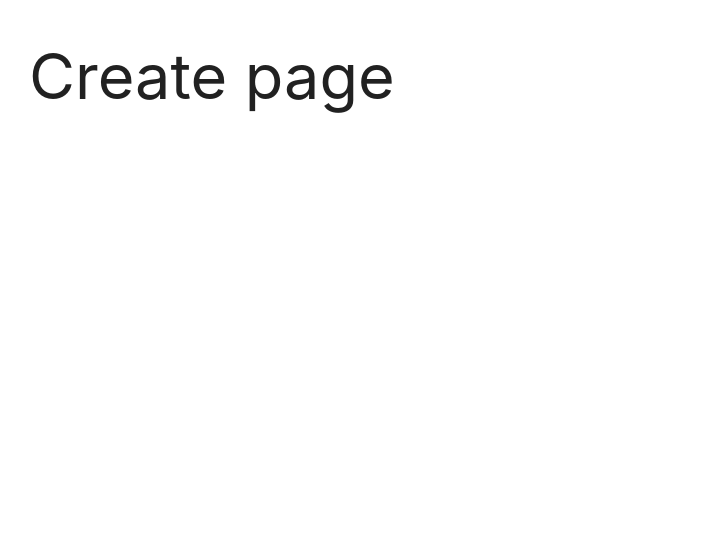
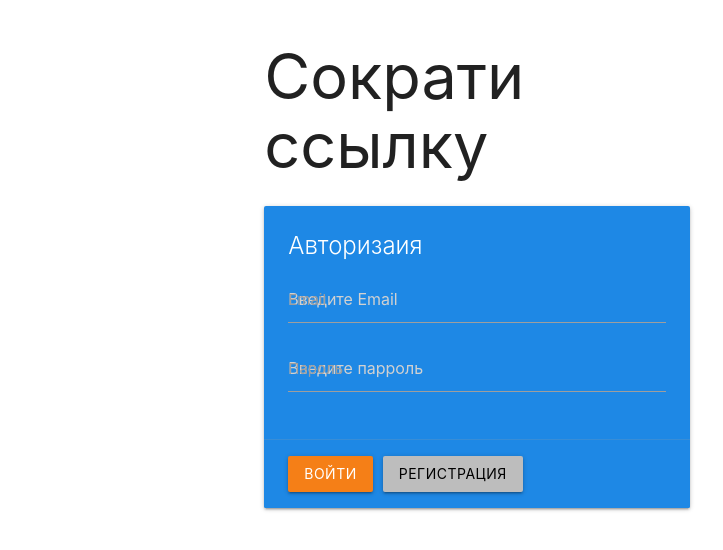
Before and after one commit to ivlievv/linkApp, a React (Create React App) app in the folder client/: page / in a window 1280 px wide. Before the commit this address led to /create. Shown: the top 550 px of the page, without its empty margins (163-886 px from the left). Built offline with nearby package versions, Linux system fonts and the light colour scheme.

Commit message:
wrote for authPage min style for form, and wrote changeHandler for form

```diff
--- a/client/src/App.js
+++ b/client/src/App.js
@@ -4,7 +4,7 @@
 import {useRoutes} from "./routes";
 
 function App () {
-  const routes = useRoutes(true)
+  const routes = useRoutes(false)
   return (
      <Router>
        <div className="container">
--- a/client/src/pages/AuthPage.js
+++ b/client/src/pages/AuthPage.js
@@ -1,10 +1,52 @@
-import React from "react";
+import React, {useState} from "react";
 
 
 export const AuthPage = () => {
-  return(
-     <div>
-       <h1>Auth page</h1>
+
+  const [form, setForm] = useState({
+    email: '', password: ''
+  })
+
+  const changeHandler = event =>{
+    setForm({...form,[event.target.name]: event.target.value}) // с помощью оператора ...form разварациваю все что касаеться form, дальше для того чтобы определить какое именно поле я меняю я обращаюсь к [-||-]: -||-
+  }
+
+  return (
+     <div className="row">
+       <div className="col s6 offset-s3">
+         <h1>Сократи ссылку</h1>
+         <div className="card blue darken-1">
+           <div className="card-content white-text">
+             <span className="card-title">Авторизаия</span>
+             <div>
+               <div className="input-field">
+                 <input
+                    placeholder="Введите Email"
+                    id="email"
+                    type="text"
+                    name="email" // и посл за счет того что на каждом input есть name то я буду менять либо имейл либо пароль с помошью метода change....
+                    onChange={changeHandler}
+                 />
+                 <label htmlFor="email">Email</label>
+               </div>
+               <div className="input-field">
+                 <input
+                    placeholder="Введите парроль"
+                    id="password"
+                    type="password"
+                    name="password"
+                    onChange={changeHandler}
+                 />
+                 <label htmlFor="password">Пароль</label>
+               </div>
+             </div>
+           </div>
+           <div className="card-action">
+             <span className="btn yellow darken-4" style={{marginRight: 10}}>Войти</span>
+             <span className="btn grey lighten-1 black-text">Регистрация</span>
+           </div>
+         </div>
+       </div>
      </div>
   )
 }
```
